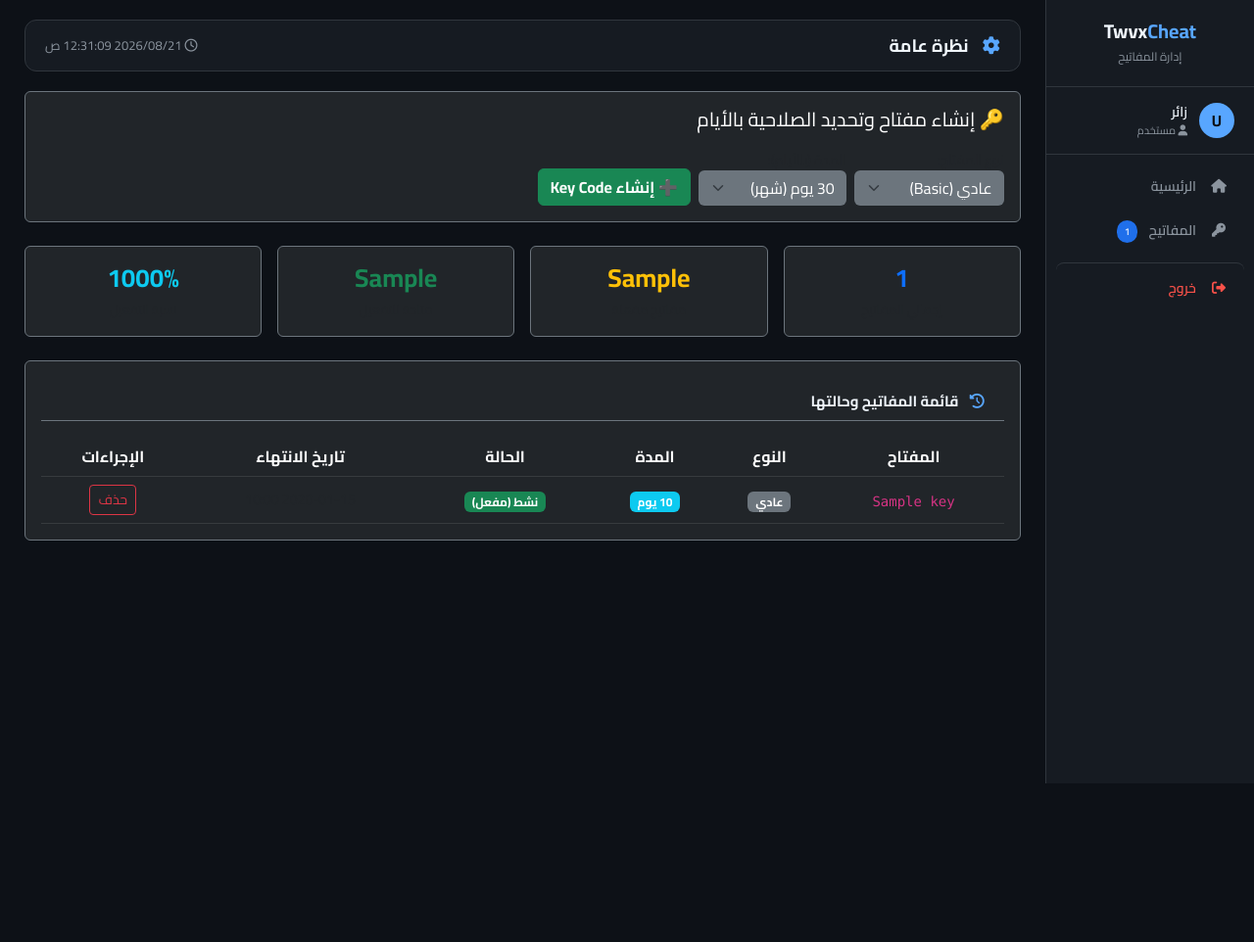
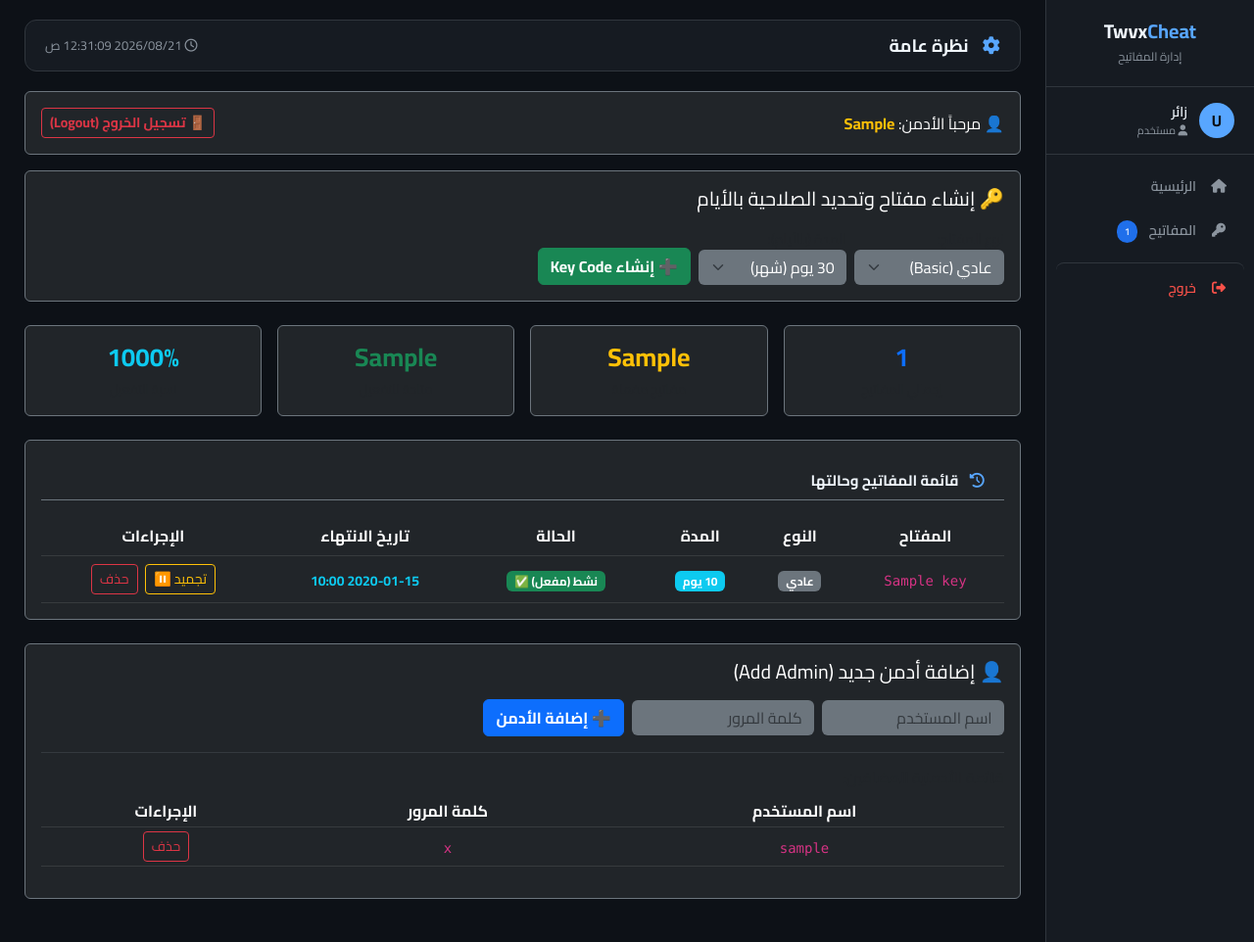
Before and after one commit to TwvxCheat/twvxcheat, a Flask app: template templates/dashboard.html in a window 1280 px wide. Shown: the whole page at 98% size. Before the commit the page ends 800 px from the top, so only its background shows below. Run offline with Flask 3, Linux system fonts and the light colour scheme; the template is opened without the code that fills it: most values are stand-ins (such as "Sample title", 1, 10 or a date in 2020).

Commit message:
Update dashboard.html

```diff
--- a/templates/dashboard.html
+++ b/templates/dashboard.html
@@ -5,6 +5,16 @@
 
 {% block content %}
 <div class="fade-in">
+
+  <!-- Admin Bar & Logout -->
+  <div class="d-flex justify-content-between align-items-center bg-dark border border-secondary p-3 rounded mb-3 text-white">
+    <div>
+      <span>👤 مرحباً الأدمن: <strong class="text-warning">{{ current_admin }}</strong></span>
+    </div>
+    <div>
+      <a href="/logout" class="btn btn-sm btn-outline-danger fw-bold">🚪 تسجيل الخروج (Logout)</a>
+    </div>
+  </div>
 
   <!-- Flash Messages -->
   {% with messages = get_flashed_messages(with_categories=true) %}
@@ -88,7 +98,7 @@
   </div>
 
   <!-- Keys Table -->
-  <div class="card-custom bg-dark border border-secondary rounded p-3 text-white">
+  <div class="card-custom bg-dark border border-secondary rounded p-3 text-white mb-4">
     <div class="card-header fw-bold mb-3 border-bottom border-secondary pb-2">
       <i class="fa fa-history"></i> قائمة المفاتيح وحالتها
     </div>
@@ -120,22 +130,29 @@
               </td>
               <td><span class="badge bg-info">{{ key.duration_days }} يوم</span></td>
               <td>
-                {% if key.status == 'expired' %}
-                  <span class="badge bg-secondary">منتهي</span>
+                {% if key.status == 'paused' %}
+                  <span class="badge bg-warning text-dark">مجمد ⏸️</span>
+                {% elif key.status == 'expired' %}
+                  <span class="badge bg-secondary">منتهي ❌</span>
                 {% elif key.activated_at %}
-                  <span class="badge bg-success">نشط (مفعل)</span>
+                  <span class="badge bg-success">نشط (مفعل) ✅</span>
                 {% else %}
-                  <span class="badge bg-primary">غير مفعل بعد</span>
-                {% endif %}
-              </td>
-              <td class="small text-muted">
-                {% if key.expires_at %}
-                  {{ key.expires_at.strftime('%Y-%m-%d %H:%M') }}
-                {% else %}
-                  لم يبدأ بعد
+                  <span class="badge bg-primary">غير مفعل بعد ⏳</span>
                 {% endif %}
               </td>
               <td>
+                {% if key.expires_at %}
+                  <span class="text-info small fw-bold">{{ key.expires_at.strftime('%Y-%m-%d %H:%M') }}</span>
+                {% else %}
+                  <span class="text-warning fw-bold small">⏳ لم يبدأ بعد</span>
+                {% endif %}
+              </td>
+              <td>
+                {% if key.status == 'paused' %}
+                  <a href="/unpause/{{ key.id }}" class="btn btn-sm btn-outline-success me-1">تشغيل ▶️</a>
+                {% elif key.status == 'active' %}
+                  <a href="/pause/{{ key.id }}" class="btn btn-sm btn-outline-warning me-1">تجميد ⏸️</a>
+                {% endif %}
                 <a href="/delete/{{ key.id }}" class="btn btn-sm btn-outline-danger" onclick="return confirm('هل أنت تأكد من الحذف؟')">حذف</a>
               </td>
             </tr>
@@ -150,5 +167,52 @@
     </div>
   </div>
 
+  <!-- Admin Management Section -->
+  <div class="card bg-dark text-white border-secondary mb-4">
+    <div class="card-body">
+      <h5 class="card-title mb-3">👤 إضافة أدمن جديد (Add Admin)</h5>
+      <form method="POST" action="/add_admin" class="row g-2 align-items-center">
+        <div class="col-auto">
+          <input type="text" name="new_username" class="form-control bg-secondary text-white border-0" placeholder="اسم المستخدم" required>
+        </div>
+        <div class="col-auto">
+          <input type="password" name="new_password" class="form-control bg-secondary text-white border-0" placeholder="كلمة المرور" required>
+        </div>
+        <div class="col-auto">
+          <button type="submit" class="btn btn-primary fw-bold">
+            ➕ إضافة الأدمن
+          </button>
+        </div>
+      </form>
+
+      {% if admins %}
+      <hr class="border-secondary my-3">
+      <h6 class="text-muted mb-2">قائمة الأدمنية المضافين:</h6>
+      <div class="table-responsive">
+        <table class="table table-dark table-sm table-hover text-center align-middle">
+          <thead>
+            <tr>
+              <th>اسم المستخدم</th>
+              <th>كلمة المرور</th>
+              <th>الإجراءات</th>
+            </tr>
+          </thead>
+          <tbody>
+            {% for adm in admins %}
+            <tr>
+              <td><code>{{ adm.username }}</code></td>
+              <td><code>{{ adm.password }}</code></td>
+              <td>
+                <a href="/delete_admin/{{ adm.id }}" class="btn btn-sm btn-outline-danger" onclick="return confirm('حذف هذا الأدمن؟')">حذف</a>
+              </td>
+            </tr>
+            {% endfor %}
+          </tbody>
+        </table>
+      </div>
+      {% endif %}
+    </div>
+  </div>
+
 </div>
 {% endblock %}
```
